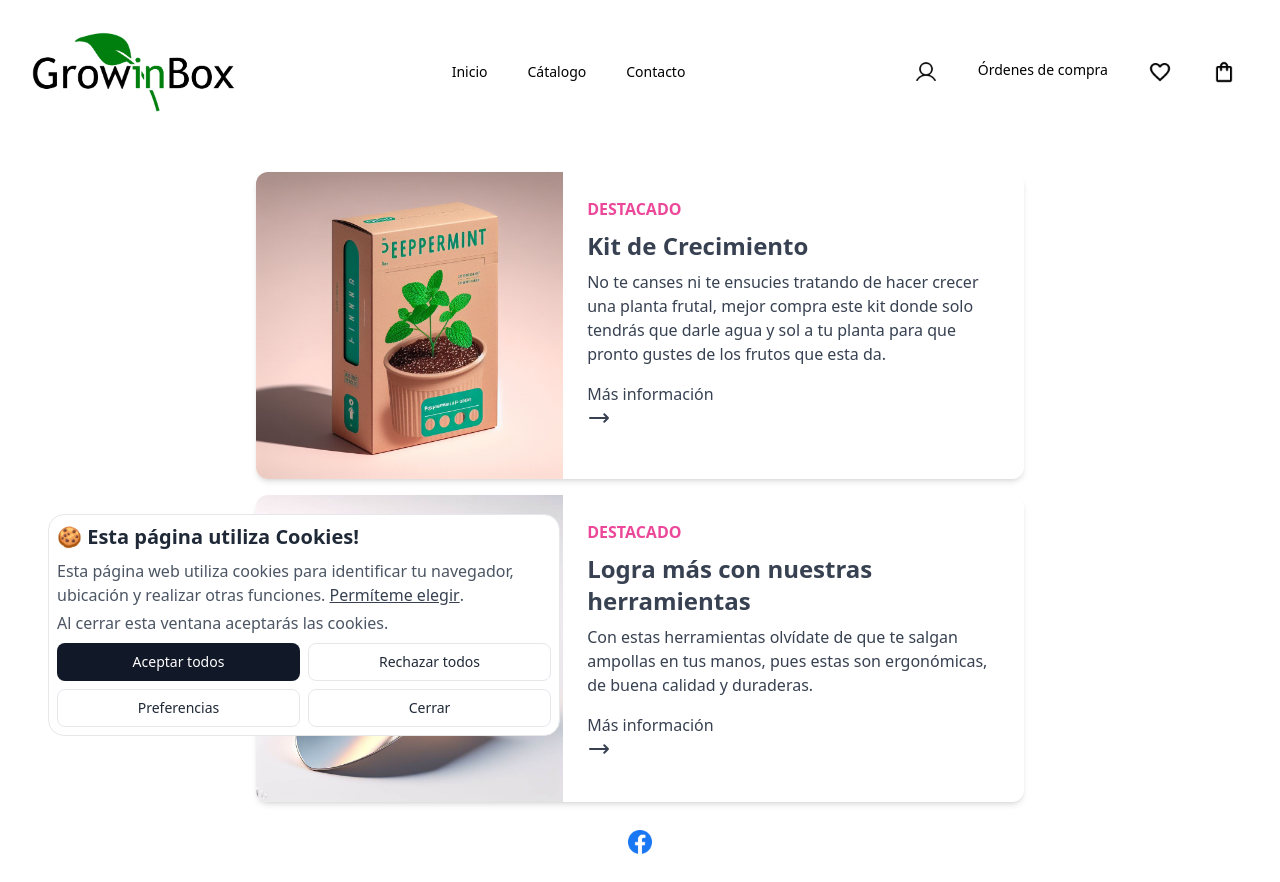
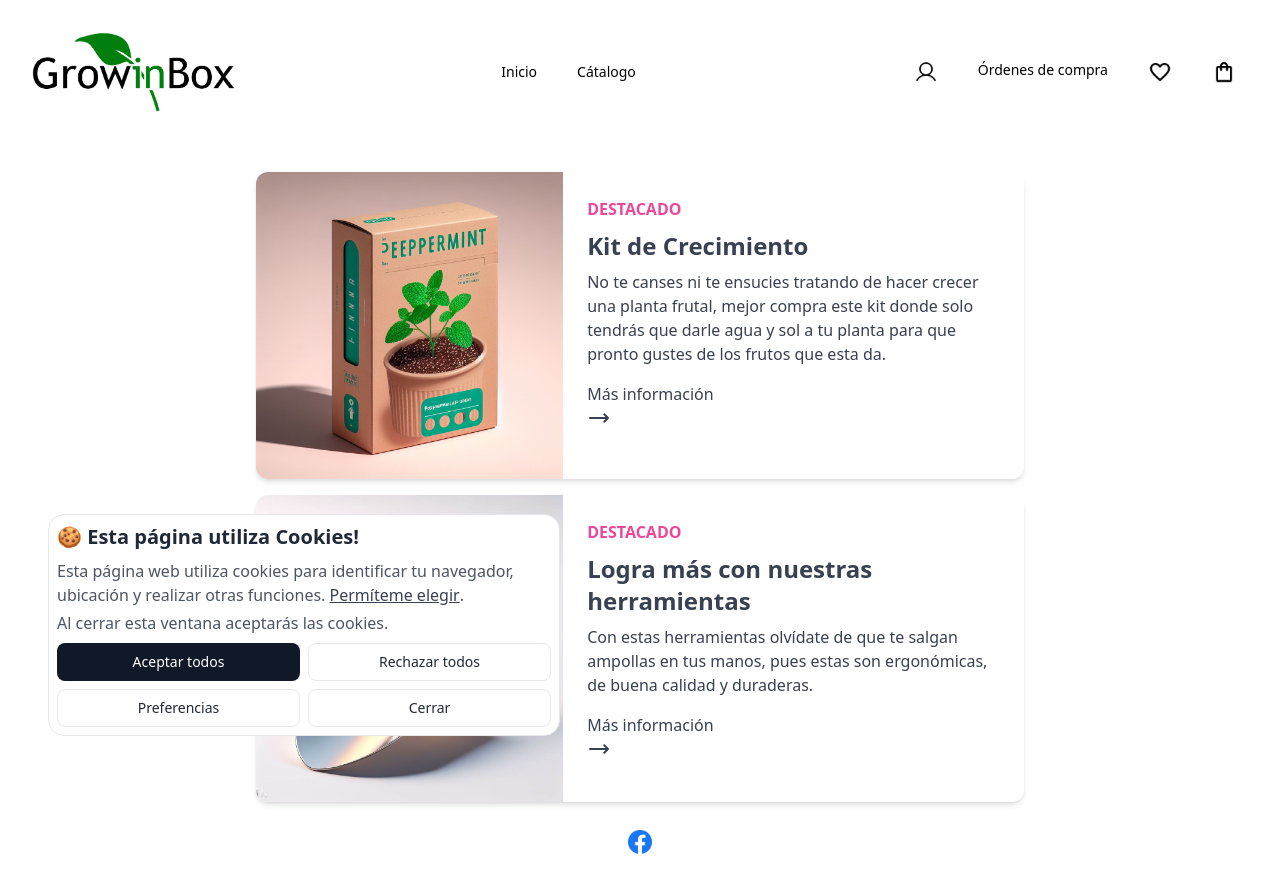
Before and after one commit to lfuentes-xd/Negocios2023-GrowInBox, a Vue app: page /reviewForm in a window 1280 px wide. Built offline with nearby package versions, Linux system fonts and the light colour scheme; what @paypal/paypal-js would draw is missing.

Commit message:
Elimine Contacto del Navbar ya que es inutil tenerlo ahi

```diff
--- a/src/components/navbar.vue
+++ b/src/components/navbar.vue
@@ -11,9 +11,6 @@
                     <router-link to="/Catalogo"
                         className="text-black hover:bg-gray-700 hover:text-white px-3 py-2 rounded-md text-sm font-medium"
                         title="catalogo">Cátalogo</router-link>
-                    <router-link to=""
-                        className="text-black hover:bg-gray-700 hover:text-white px-3 py-2 rounded-md text-sm font-medium"
-                        title="contacto">Contacto</router-link>
                 </div>
 
                 <div class="flex space-x-4">
```
